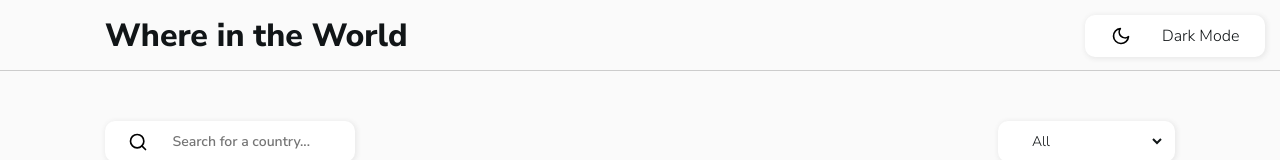
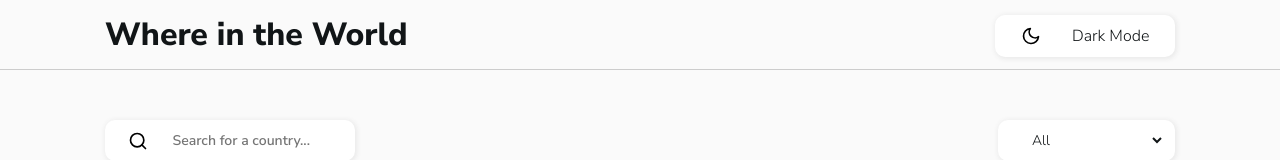
Before and after one commit to Sanchez9aa/ApiRestCountries, a React (Create React App) app: page / in a window 1280 px wide. Shown: the top 160 px of the page. Built offline with nearby package versions, Linux system fonts and the light colour scheme; no server answers.

Commit message:
Fixing positions, darkmode is now on header

```diff
--- a/src/components/countryList/CountryList.jsx
+++ b/src/components/countryList/CountryList.jsx
@@ -13,6 +13,7 @@ const CountryList = ({ search }) => {
   }, []);
 
   useEffect(() => {
+    const searchCountry = () => {
     if (search.input !== "" && search.select === "") {
       const filterCountry = countries.filter(
         (x) =>
@@ -34,6 +35,8 @@ const CountryList = ({ search }) => {
       console.log(filterCountry)
       setCountriesBoth(filterCountry);
     }
+  }
+  searchCountry()
   }, [search]);
 
   return (
--- a/src/components/header/Header.jsx
+++ b/src/components/header/Header.jsx
@@ -1,18 +1,25 @@
-import "./header.css"
-import { useContext } from "react"
-import { DarkContext } from "../../contextApi"
+import "./header.css";
+import { useContext } from "react";
+import { DarkContext } from "../../contextApi";
+import Toggle from "../toggle/Toggle";
 
 const Header = () => {
+  const dark = useContext(DarkContext);
 
-    const dark = useContext(DarkContext)
+  return (
+    <div className={!dark.state.darkmode ? "header" : "header darkBG border"}>
+      <div className="header-wrapper">
+        <h1
+          className={
+            !dark.state.darkmode ? "header-title" : "header-title darkColor"
+          }
+        >
+          Where in the World
+        </h1>
+        <Toggle />
+      </div>
+    </div>
+  );
+};
 
-    return (
-        <div className={ !dark.state.darkmode ? "header" : "header darkBG border"}>
-            <h1 className={ !dark.state.darkmode ? "header-title" : "header-title darkColor"}>
-                Where in the World
-            </h1>
-        </div>
-    )
-}
-
-export default Header
+export default Header;
--- a/src/components/header/header.css
+++ b/src/components/header/header.css
@@ -1,13 +1,21 @@
 .header{
   border-bottom: 1px solid #ccc;
+  width: 100%;
+  height: 70px;
+  display: flex;
+  justify-content: center;
+  align-items: center;
+}
 
+.header-wrapper{
+  max-width: 1100px;
+  position: fixed;
+  width: 100%;
 }
 
 .header-title{
-  max-width: 1100px;
   display: flex;
   align-items: center;
   height: 70px;
-  margin: auto;
   padding: 0 15px;
 }
--- a/src/components/home/Home.jsx
+++ b/src/components/home/Home.jsx
@@ -1,6 +1,5 @@
 import Header from "../header/Header";
 import SearchFilter from "../searchFilter/SearchFilter";
-import Toggle from "../toggle/Toggle";
 import { useContext } from "react";
 import { DarkContext } from "../../contextApi";
 
@@ -9,7 +8,7 @@ const Home = () => {
 
   return (
     <>
-      <Toggle />
+
       <Header />
       <div className={!dark.state.darkmode ? null : "darkBG"}>
         <SearchFilter />
```
Also changed, not shown: 1 other file (tests, documents, lock files or other folders).
